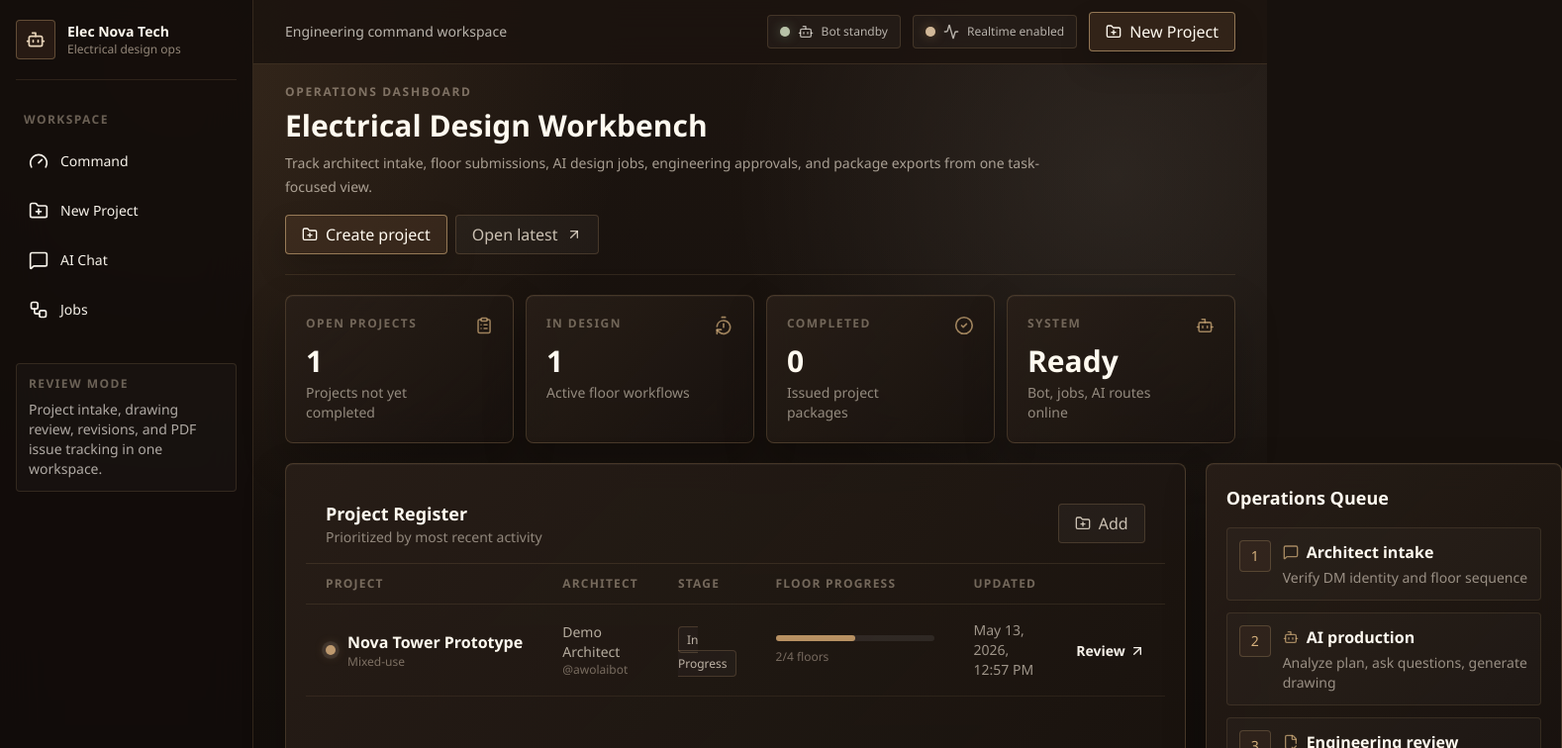
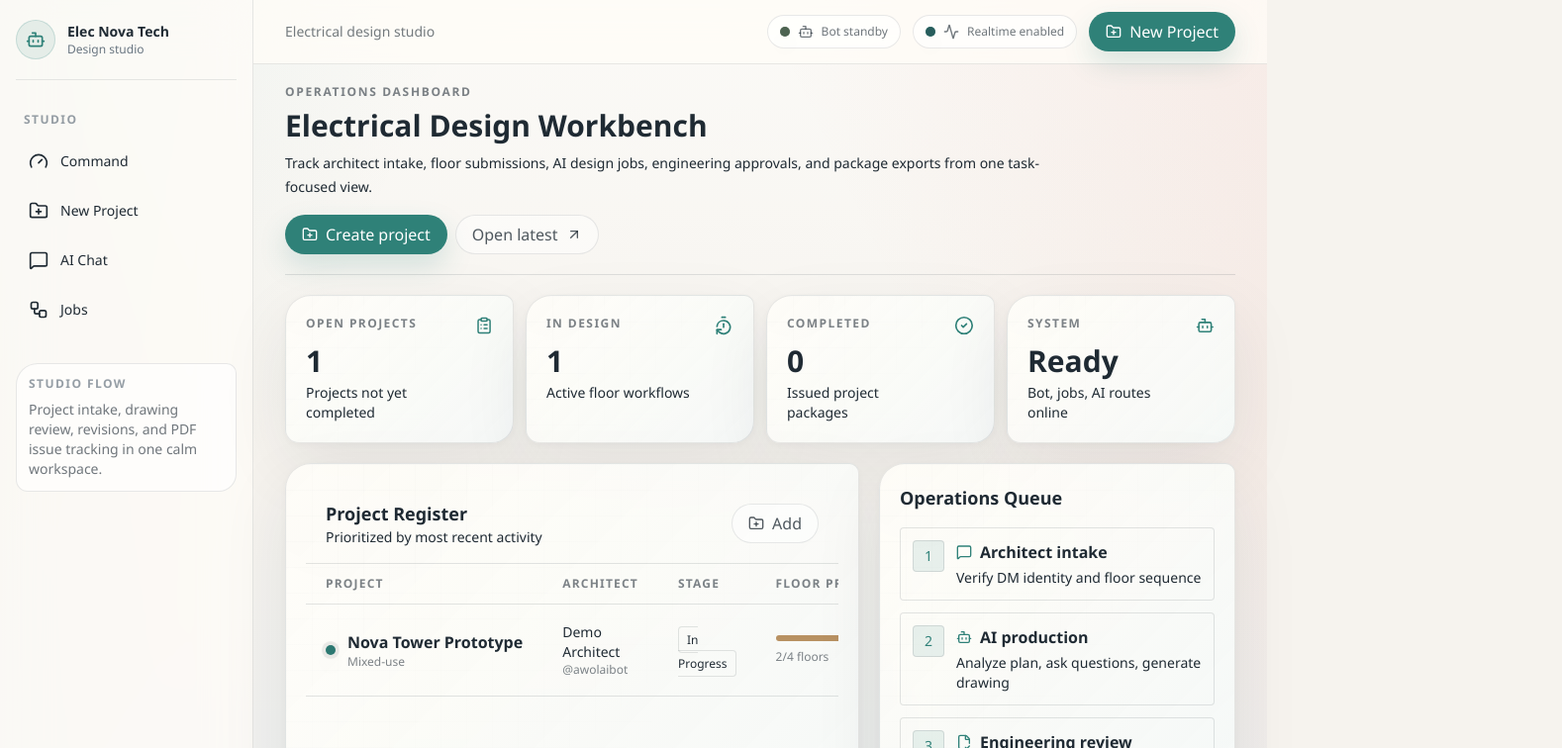
Before and after one commit to EyosafetAlem767655/Electrical_designer_Agentic_AI, a Next.js app: page / in a window 1280 px wide. Shown: the top 756 px of the page at 99% size, 1578 px wide, since content can reach past the window. Built offline with nearby package versions, Linux system fonts and the light colour scheme; no server answers.

Commit message:
studio style fix

```diff
--- a/app/globals.css
+++ b/app/globals.css
@@ -1,22 +1,23 @@
 @import "tailwindcss";
 
 :root {
-  --background: #17110d;
-  --foreground: #f7f2ea;
+  --background: #f6f3ee;
+  --foreground: #1f2a33;
   --font-rajdhani: "Aptos", "Segoe UI", Arial, sans-serif;
   --font-orbitron: "Aptos Display", "Segoe UI", Arial, sans-serif;
   --font-jetbrains: "Aptos", "Segoe UI", Arial, sans-serif;
-  --panel: rgba(35, 27, 21, 0.82);
-  --panel-strong: rgba(45, 34, 26, 0.96);
-  --line: rgba(190, 151, 104, 0.28);
-  --accent: #b89162;
-  --accent-strong: #d6b17d;
-  --cream: #f7f2ea;
-  --muted: #c9b9a6;
-  --brown: #4b3325;
-  --green: #7f9b7a;
-  --red: #b26457;
-  --blue: #8f877b;
+  --panel: rgba(255, 253, 248, 0.86);
+  --panel-strong: rgba(255, 253, 248, 0.96);
+  --line: rgba(31, 42, 51, 0.12);
+  --accent: #2f8178;
+  --accent-strong: #156a63;
+  --canvas: #fffdf8;
+  --muted: #687580;
+  --plum: #6d5a87;
+  --coral: #d66f61;
+  --green: #6d8a66;
+  --red: #c95f55;
+  --blue: #61788f;
 }
 
 * {
@@ -34,9 +35,9 @@ body {
   margin: 0;
   color: var(--foreground);
   background:
-    radial-gradient(circle at 14% 8%, rgba(171, 128, 82, 0.18), transparent 32%),
-    radial-gradient(circle at 88% 18%, rgba(255, 250, 238, 0.08), transparent 28%),
-    linear-gradient(180deg, #1d1510 0%, #17110d 46%, #100c09 100%);
+    linear-gradient(115deg, rgba(47, 129, 120, 0.08), transparent 28%),
+    linear-gradient(245deg, rgba(214, 111, 97, 0.1), transparent 30%),
+    linear-gradient(180deg, #fbfaf7 0%, #f6f3ee 48%, #eceff0 100%);
   font-family: var(--font-rajdhani);
   letter-spacing: 0;
 }
@@ -54,7 +55,7 @@ select {
 }
 
 ::selection {
-  background: rgba(184, 145, 98, 0.34);
+  background: rgba(47, 129, 120, 0.22);
 }
 
 .tech-font {
@@ -69,10 +70,33 @@ select {
 }
 
 .glass-panel {
-  background: linear-gradient(135deg, rgba(41, 31, 24, 0.9), rgba(24, 18, 14, 0.82));
-  border: 1px solid rgba(198, 161, 113, 0.24);
-  box-shadow: 0 18px 44px rgba(0, 0, 0, 0.22), inset 0 1px 0 rgba(255, 255, 255, 0.04);
-  backdrop-filter: blur(14px);
+  position: relative;
+  overflow: hidden;
+  background:
+    linear-gradient(135deg, rgba(255, 253, 248, 0.96), rgba(245, 249, 248, 0.9)),
+    radial-gradient(circle at 10% 0%, rgba(47, 129, 120, 0.08), transparent 34%);
+  border: 1px solid rgba(31, 42, 51, 0.1);
+  border-radius: 26px 10px 22px 14px !important;
+  box-shadow: 0 24px 70px rgba(31, 42, 51, 0.08), 0 2px 10px rgba(31, 42, 51, 0.04);
+  color: #1f2a33;
+  backdrop-filter: blur(12px);
+}
+
+.glass-panel::before {
+  content: "";
+  position: absolute;
+  inset: 0;
+  pointer-events: none;
+  background-image:
+    linear-gradient(rgba(31, 42, 51, 0.028) 1px, transparent 1px),
+    linear-gradient(90deg, rgba(31, 42, 51, 0.02) 1px, transparent 1px);
+  background-size: 26px 26px;
+  mask-image: linear-gradient(135deg, rgba(0, 0, 0, 0.45), transparent 70%);
+}
+
+.glass-panel > * {
+  position: relative;
+  z-index: 1;
 }
 
 .scan-line {
@@ -81,13 +105,7 @@ select {
 }
 
 .scan-line::after {
-  content: "";
-  position: absolute;
-  inset: 0;
-  pointer-events: none;
-  background: linear-gradient(180deg, transparent, rgba(214, 177, 125, 0.06), transparent);
-  transform: translateY(-100%);
-  animation: scan 5s linear infinite;
+  content: none;
 }
 
 @keyframes scan {
@@ -97,83 +115,143 @@ select {
 }
 
 .grid-overlay {
-  background-image:
-    linear-gradient(rgba(214, 177, 125, 0.055) 1px, transparent 1px),
-    linear-gradient(90deg, rgba(214, 177, 125, 0.045) 1px, transparent 1px);
-  background-size: 48px 48px;
-  mask-image: linear-gradient(180deg, black, transparent 90%);
+  background:
+    radial-gradient(circle at 20% 18%, rgba(47, 129, 120, 0.08), transparent 26%),
+    radial-gradient(circle at 72% 12%, rgba(109, 90, 135, 0.08), transparent 24%),
+    linear-gradient(135deg, transparent 0 42%, rgba(214, 111, 97, 0.06) 42% 43%, transparent 43%);
+  mask-image: linear-gradient(180deg, black, transparent 94%);
 }
 
 .neon-border {
-  border: 1px solid rgba(198, 161, 113, 0.34);
-  box-shadow: 0 12px 34px rgba(0, 0, 0, 0.18);
+  border: 1px solid rgba(47, 129, 120, 0.22);
+  box-shadow: 0 16px 36px rgba(31, 42, 51, 0.1);
 }
 
 .scrollbar-thin {
   scrollbar-width: thin;
-  scrollbar-color: rgba(198, 161, 113, 0.42) rgba(255, 255, 255, 0.04);
+  scrollbar-color: rgba(47, 129, 120, 0.36) rgba(31, 42, 51, 0.05);
 }
 
 [class*="text-cyan-"] {
-  color: rgba(247, 242, 234, 0.7) !important;
+  color: rgba(31, 42, 51, 0.64) !important;
 }
 
 [class*="text-lime-"] {
-  color: rgba(226, 202, 164, 0.86) !important;
+  color: rgba(47, 129, 120, 0.78) !important;
 }
 
 [class*="text-blue-"] {
-  color: rgba(218, 208, 194, 0.78) !important;
+  color: rgba(97, 120, 143, 0.78) !important;
 }
 
 [class*="text-emerald-"] {
-  color: rgba(169, 189, 154, 0.86) !important;
+  color: rgba(109, 138, 102, 0.86) !important;
 }
 
 [class*="text-rose-"] {
-  color: rgba(219, 155, 140, 0.9) !important;
+  color: rgba(201, 95, 85, 0.9) !important;
+}
+
+[class*="text-[#fffaf0]"],
+[class*="text-[#f7f2ea]"],
+[class*="text-[#efe4d4]"],
+[class*="text-[#e8ddcf]"] {
+  color: #1f2a33 !important;
+}
+
+[class*="text-[#c9b9a6]"],
+[class*="text-[#e7d3b8]"] {
+  color: rgba(31, 42, 51, 0.58) !important;
+}
+
+[class*="text-[#d6b17d]"] {
+  color: #2f8178 !important;
+}
+
+[class*="text-[#f6dfd9]"] {
+  color: #8d332b !important;
 }
 
 [class*="border-cyan-"],
 [class*="border-lime-"],
 [class*="border-blue-"] {
-  border-color: rgba(198, 161, 113, 0.28) !important;
+  border-color: rgba(31, 42, 51, 0.12) !important;
+}
+
+[class*="border-[#c6a171]"],
+[class*="border-[#d6b17d]"],
+[class*="border-[#c2a177]"] {
+  border-color: rgba(31, 42, 51, 0.12) !important;
 }
 
 [class*="border-emerald-"] {
-  border-color: rgba(138, 161, 124, 0.4) !important;
+  border-color: rgba(109, 138, 102, 0.34) !important;
 }
 
 [class*="border-rose-"] {
-  border-color: rgba(178, 100, 87, 0.4) !important;
+  border-color: rgba(201, 95, 85, 0.34) !important;
 }
 
 [class*="bg-cyan-"],
 [class*="bg-lime-"],
 [class*="bg-blue-"] {
-  background-color: rgba(109, 76, 52, 0.16) !important;
+  background-color: rgba(47, 129, 120, 0.08) !important;
+}
+
+[class*="bg-[#1b130f]"],
+[class*="bg-[#120d0a]"],
+[class*="bg-[#211812]"],
+[class*="bg-[#140f0c]"] {
+  background-color: rgba(255, 253, 248, 0.82) !important;
+}
+
+[class*="bg-[#6d4c34]"],
+[class*="bg-[#7c573c]"] {
+  background-color: rgba(47, 129, 120, 0.1) !important;
+}
+
+[class*="bg-[#7c3f35]"],
+[class*="bg-[#8d493e]"] {
+  background-color: rgba(214, 111, 97, 0.1) !important;
 }
 
 [class*="bg-emerald-"] {
-  background-color: rgba(113, 138, 102, 0.18) !important;
+  background-color: rgba(109, 138, 102, 0.1) !important;
 }
 
 [class*="bg-rose-"] {
-  background-color: rgba(130, 72, 62, 0.18) !important;
+  background-color: rgba(214, 111, 97, 0.1) !important;
 }
 
 [class*="hover:bg-cyan-"]:hover,
 [class*="hover:bg-lime-"]:hover,
 [class*="hover:bg-blue-"]:hover {
-  background-color: rgba(142, 101, 70, 0.22) !important;
+  background-color: rgba(47, 129, 120, 0.12) !important;
 }
 
 [class*="hover:border-cyan-"]:hover,
 [class*="hover:border-lime-"]:hover,
 [class*="hover:border-blue-"]:hover {
-  border-color: rgba(221, 188, 142, 0.5) !important;
+  border-color: rgba(47, 129, 120, 0.28) !important;
 }
 
 [class*="ring-cyan-"] {
-  --tw-ring-color: rgba(221, 188, 142, 0.55) !important;
+  --tw-ring-color: rgba(47, 129, 120, 0.35) !important;
 }
+
+[class*="shadow-[0_14px_30px"],
+[class*="shadow-[0_0_"] {
+  box-shadow: 0 12px 28px rgba(31, 42, 51, 0.08) !important;
+}
+
+input,
+textarea,
+select {
+  color: #1f2a33 !important;
+  background: rgba(255, 253, 248, 0.82) !important;
+}
+
+input::placeholder,
+textarea::placeholder {
+  color: rgba(31, 42, 51, 0.36) !important;
+}
--- a/components/layout/Header.tsx
+++ b/components/layout/Header.tsx
@@ -5,11 +5,11 @@ import { NeonButton } from "@/components/ui/NeonButton";
 
 export function Header() {
   return (
-    <header className="sticky top-0 z-30 border-b border-[#c6a171]/18 bg-[#1b130f]/86 px-4 py-3 backdrop-blur-xl sm:px-6 lg:px-8">
+    <header className="sticky top-0 z-30 border-b border-[#1f2a33]/10 bg-[#fffdf8]/76 px-4 py-3 backdrop-blur-xl sm:px-6 lg:px-8">
       <div className="mx-auto flex max-w-[1500px] items-center justify-between gap-4">
         <Link href="/" className="flex min-w-0 items-center gap-3 lg:hidden">
-          <div className="grid h-10 w-10 shrink-0 place-items-center rounded border border-[#d6b17d]/40 bg-[#6d4c34]/20 shadow-[0_14px_30px_rgba(0,0,0,0.22)]">
-            <Cpu className="h-5 w-5 text-[#e7d3b8]" />
+          <div className="grid h-10 w-10 shrink-0 place-items-center rounded-full border border-[#2f8178]/18 bg-[#2f8178]/10 shadow-[0_12px_26px_rgba(31,42,51,0.08)]">
+            <Cpu className="h-5 w-5 text-[#2f8178]" />
           </div>
           <div className="min-w-0">
             <p className="tech-font truncate text-base font-semibold text-white">Elec Nova Tech AI</p>
@@ -17,15 +17,15 @@ export function Header() {
           </div>
         </Link>
         <div className="hidden min-w-0 flex-1 items-center gap-3 lg:flex">
-          <p className="truncate text-sm text-[#f7f2ea]/72">Engineering command workspace</p>
+          <p className="truncate text-sm text-[#1f2a33]/62">Electrical design studio</p>
         </div>
         <div className="hidden items-center gap-3 md:flex">
-          <div className="flex items-center gap-2 rounded border border-[#c6a171]/20 bg-white/[0.035] px-3 py-2">
+          <div className="flex items-center gap-2 rounded-full border border-[#1f2a33]/10 bg-white/58 px-3 py-2">
             <StatusPulse tone="green" />
             <Bot className="h-4 w-4 text-cyan-100/70" />
             <span className="mono-font text-xs text-cyan-50/72">Bot standby</span>
           </div>
-          <div className="flex items-center gap-2 rounded border border-[#c6a171]/20 bg-white/[0.035] px-3 py-2">
+          <div className="flex items-center gap-2 rounded-full border border-[#1f2a33]/10 bg-white/58 px-3 py-2">
             <StatusPulse tone="blue" />
             <Activity className="h-4 w-4 text-cyan-100/70" />
             <span className="mono-font text-xs text-cyan-50/72">Realtime enabled</span>
--- a/components/layout/Sidebar.tsx
+++ b/components/layout/Sidebar.tsx
@@ -10,19 +10,19 @@ const nav = [
 
 export function Sidebar() {
   return (
-    <aside className="hidden w-64 shrink-0 border-r border-[#c6a171]/18 bg-[#120d0a]/90 px-4 py-5 backdrop-blur-xl lg:block">
-      <div className="mb-8 border-b border-[#c6a171]/14 pb-5">
+    <aside className="hidden w-64 shrink-0 border-r border-[#1f2a33]/10 bg-[#fffdf8]/72 px-4 py-5 backdrop-blur-xl lg:block">
+      <div className="mb-8 border-b border-[#1f2a33]/10 pb-5">
         <div className="flex items-center gap-3">
-          <div className="grid h-10 w-10 place-items-center rounded border border-[#d6b17d]/34 bg-[#6d4c34]/22">
-            <Bot className="h-5 w-5 text-[#e7d3b8]" />
+          <div className="grid h-10 w-10 place-items-center rounded-full border border-[#2f8178]/18 bg-[#2f8178]/10">
+            <Bot className="h-5 w-5 text-[#2f8178]" />
           </div>
           <div>
-            <p className="text-sm font-semibold text-[#fffaf0]">Elec Nova Tech</p>
-            <p className="text-xs text-[#c9b9a6]/70">Electrical design ops</p>
+            <p className="text-sm font-semibold text-[#1f2a33]">Elec Nova Tech</p>
+            <p className="text-xs text-[#687580]">Design studio</p>
           </div>
         </div>
       </div>
-      <p className="mb-3 px-2 text-xs font-semibold uppercase tracking-[0.12em] text-[#c9b9a6]/48">Workspace</p>
+      <p className="mb-3 px-2 text-xs font-semibold uppercase tracking-[0.12em] text-[#687580]/70">Studio</p>
       <nav className="flex flex-col gap-1.5">
         {nav.map((item) => {
           const Icon = item.icon;
@@ -30,7 +30,7 @@ export function Sidebar() {
             <Link
               key={item.href}
               href={item.href}
-              className="group flex h-11 items-center gap-3 rounded border border-transparent px-3 text-sm font-medium text-[#e8ddcf]/72 transition hover:border-[#d6b17d]/28 hover:bg-[#6d4c34]/18 hover:text-white"
+              className="group flex h-11 items-center gap-3 rounded-full border border-transparent px-3 text-sm font-medium text-[#1f2a33]/68 transition hover:border-[#2f8178]/18 hover:bg-[#2f8178]/8 hover:text-[#1f2a33]"
               title={item.label}
             >
               <Icon className="h-5 w-5" />
@@ -39,9 +39,9 @@ export function Sidebar() {
           );
         })}
       </nav>
-      <div className="mt-8 rounded border border-[#c6a171]/16 bg-white/[0.025] p-3">
-        <p className="text-xs font-semibold uppercase tracking-[0.12em] text-[#c9b9a6]/48">Review Mode</p>
-        <p className="mt-2 text-sm leading-5 text-[#f7f2ea]/68">Project intake, drawing review, revisions, and PDF issue tracking in one workspace.</p>
+      <div className="mt-8 rounded-[22px_10px_18px_12px] border border-[#1f2a33]/10 bg-white/62 p-3">
+        <p className="text-xs font-semibold uppercase tracking-[0.12em] text-[#687580]/70">Studio Flow</p>
+        <p className="mt-2 text-sm leading-5 text-[#1f2a33]/64">Project intake, drawing review, revisions, and PDF issue tracking in one calm workspace.</p>
       </div>
     </aside>
   );
--- a/components/three/CircuitBackground.tsx
+++ b/components/three/CircuitBackground.tsx
@@ -28,7 +28,7 @@ function ParticleGrid() {
       <bufferGeometry>
         <bufferAttribute attach="attributes-position" args={[positions, 3]} />
       </bufferGeometry>
-      <pointsMaterial color="#b89162" size={0.038} transparent opacity={0.28} />
+      <pointsMaterial color="#6d5a87" size={0.032} transparent opacity={0.1} />
     </points>
   );
 }
--- a/components/ui/NeonButton.tsx
+++ b/components/ui/NeonButton.tsx
@@ -6,10 +6,10 @@ import { cx } from "@/lib/utils";
 type Variant = "primary" | "secondary" | "danger" | "ghost";
 
 const variants: Record<Variant, string> = {
-  primary: "border-[#d6b17d]/60 bg-[#6d4c34]/28 text-[#fffaf0] shadow-[0_14px_30px_rgba(0,0,0,0.18)] hover:bg-[#7c573c]/34",
-  secondary: "border-[#c2a177]/48 bg-[#f7f2ea]/8 text-[#f7f2ea] shadow-[0_14px_30px_rgba(0,0,0,0.14)] hover:bg-[#f7f2ea]/12",
-  danger: "border-[#b26457]/50 bg-[#7c3f35]/18 text-[#f6dfd9] shadow-[0_14px_30px_rgba(0,0,0,0.14)] hover:bg-[#8d493e]/24",
-  ghost: "border-[#c6a171]/22 bg-white/[0.035] text-[#efe4d4]/82 hover:border-[#d6b17d]/48 hover:bg-[#6d4c34]/16"
+  primary: "border-[#2f8178]/20 bg-[#2f8178] text-white shadow-[0_12px_28px_rgba(47,129,120,0.18)] hover:bg-[#156a63]",
+  secondary: "border-[#6d5a87]/22 bg-[#6d5a87]/10 text-[#2c2440] shadow-[0_12px_28px_rgba(31,42,51,0.08)] hover:bg-[#6d5a87]/16",
+  danger: "border-[#d66f61]/26 bg-[#d66f61]/12 text-[#8d332b] shadow-[0_12px_28px_rgba(31,42,51,0.08)] hover:bg-[#d66f61]/18",
+  ghost: "border-[#1f2a33]/10 bg-white/45 text-[#1f2a33]/78 hover:border-[#2f8178]/24 hover:bg-[#2f8178]/8"
 };
 
 export function NeonButton({
@@ -26,7 +26,7 @@ export function NeonButton({
       disabled={disabled}
       type={type}
       className={cx(
-        "inline-flex h-10 items-center justify-center gap-2 rounded border px-4 text-sm font-semibold transition disabled:cursor-not-allowed disabled:opacity-45",
+        "inline-flex h-10 items-center justify-center gap-2 rounded-full border px-4 text-sm font-semibold transition disabled:cursor-not-allowed disabled:opacity-45",
         variants[variant],
         className
       )}
--- a/components/ui/StatusPulse.tsx
+++ b/components/ui/StatusPulse.tsx
@@ -1,11 +1,11 @@
 import { cx } from "@/lib/utils";
 
 const tones = {
-  green: "bg-[#8fa37c] shadow-[0_0_12px_rgba(143,163,124,0.48)]",
-  yellow: "bg-[#d6b17d] shadow-[0_0_12px_rgba(214,177,125,0.48)]",
-  blue: "bg-[#b89162] shadow-[0_0_12px_rgba(184,145,98,0.46)]",
-  red: "bg-[#b26457] shadow-[0_0_12px_rgba(178,100,87,0.46)]",
-  gray: "bg-[#8a7d70] shadow-[0_0_10px_rgba(138,125,112,0.32)]"
+  green: "bg-[#6d8a66] shadow-[0_0_10px_rgba(109,138,102,0.34)]",
+  yellow: "bg-[#d66f61] shadow-[0_0_10px_rgba(214,111,97,0.3)]",
+  blue: "bg-[#2f8178] shadow-[0_0_10px_rgba(47,129,120,0.3)]",
+  red: "bg-[#c95f55] shadow-[0_0_10px_rgba(201,95,85,0.32)]",
+  gray: "bg-[#687580] shadow-[0_0_10px_rgba(104,117,128,0.22)]"
 };
 
 export function StatusPulse({ tone = "blue" }: { tone?: keyof typeof tones }) {
```
Also changed, not shown: components/ui/AnnotationOverlay.tsx (+4 -4 lines), components/ui/DesignViewer.tsx (+5 -5 lines), lib/constants.ts (+6 -6 lines).
